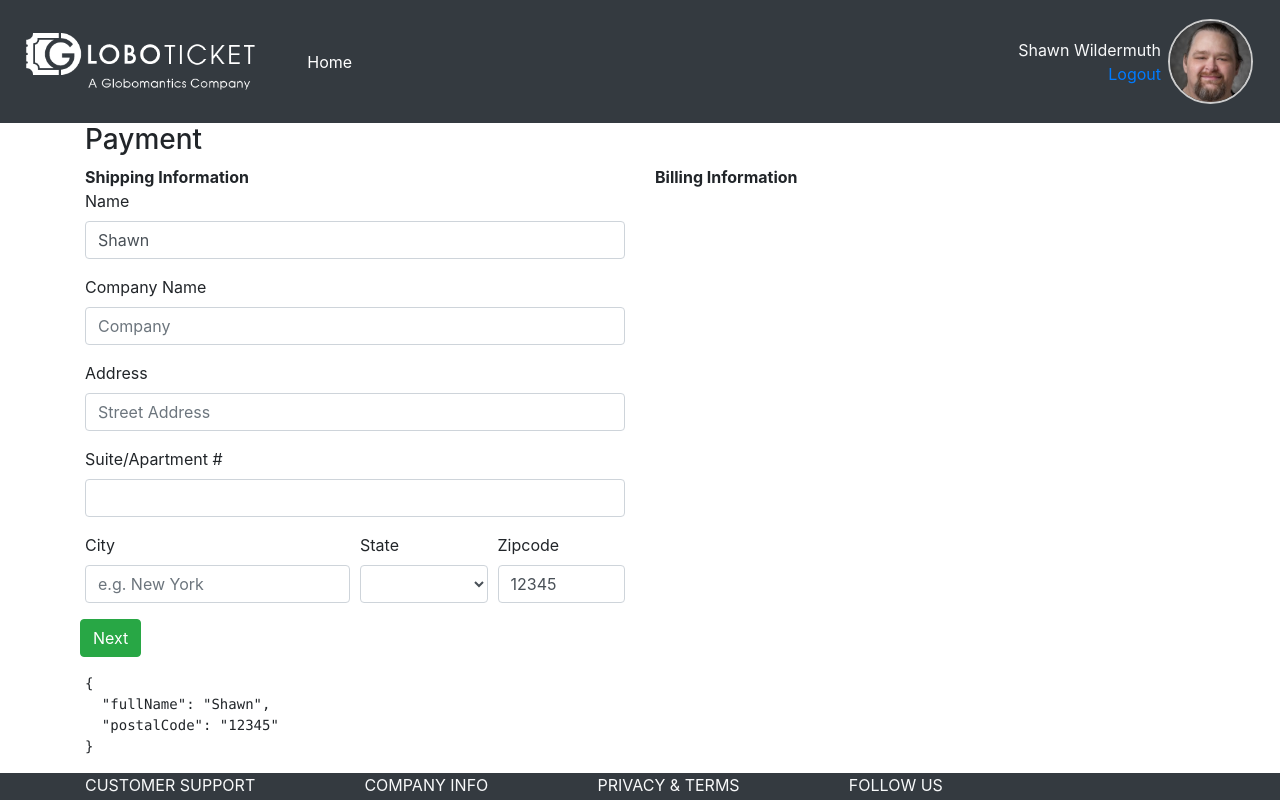
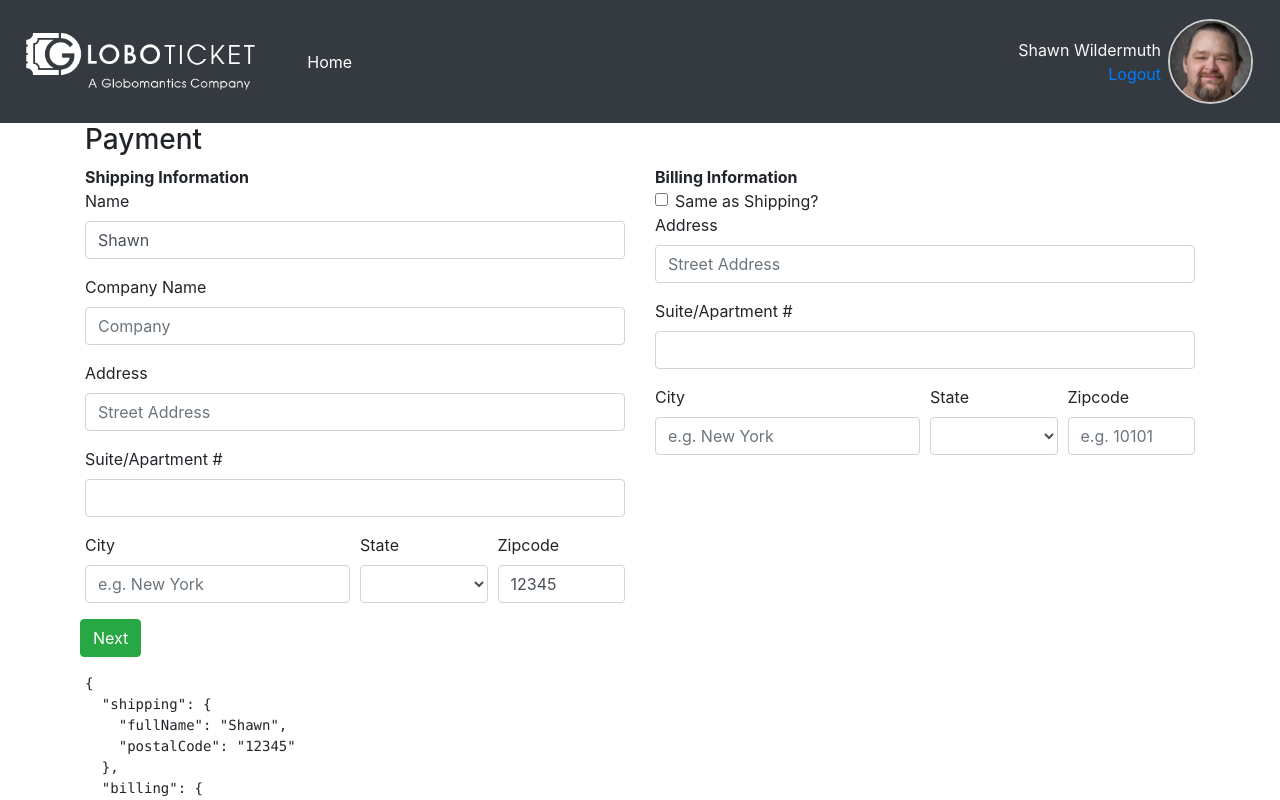
Before and after one commit to leogiraldimg/building_forms_with_vue, a Vue app in the folder vue-forms/: page / in a window 1280 px wide. Shown: the top 800 px of the page. Built offline with nearby package versions, Linux system fonts and the light colour scheme.

Commit message:
feat: includes other uses for binding

```diff
--- a/vue-forms/src/App.vue
+++ b/vue-forms/src/App.vue
@@ -1,6 +1,7 @@
 <template>
   <div>
     <h3>Payment</h3>
+    <div v-if="error" class="alert alert-danger">{{ error }}</div>
     <form novalidate @submit.prevent="onSave">
       <div class="row">
         <div class="col-md-6">
@@ -12,7 +13,7 @@
               type="text"
               class="form-control"
               placeholder="Your Name"
-              v-model="payment.fullName"
+              v-model="payment.shipping.fullName"
             />
           </div>
           <div class="form-group">
@@ -22,7 +23,7 @@
               type="text"
               class="form-control"
               placeholder="Company"
-              v-model="payment.company"
+              v-model="payment.shipping.company"
             />
           </div>
           <div class="form-group">
@@ -32,7 +33,7 @@
               type="text"
               class="form-control"
               placeholder="Street Address"
-              v-model="payment.address1"
+              v-model="payment.shipping.address1"
             />
           </div>
           <div class="form-group">
@@ -42,7 +43,7 @@
               type="text"
               class="form-control"
               placeholder=""
-              v-model="payment.address2"
+              v-model="payment.shipping.address2"
             />
           </div>
           <div class="form-row">
@@ -53,7 +54,7 @@
                 type="text"
                 class="form-control"
                 placeholder="e.g. New York"
-                v-model="payment.cityTown"
+                v-model="payment.shipping.cityTown"
               />
             </div>
             <div class="form-group col-md-3">
@@ -61,7 +62,7 @@
               <select
                 id="stateProvince"
                 class="form-control"
-                v-model="payment.stateProvince"
+                v-model="payment.shipping.stateProvince"
               >
                 <option
                   v-for="s in states"
@@ -69,8 +70,7 @@
                   :value="s.abbreviation"
                 >
                   {{ stateFormat(s) }}
-                </option
-                >
+                </option>
               </select>
             </div>
             <div class="form-group col-md-3">
@@ -80,7 +80,7 @@
                 type="text"
                 class="form-control"
                 placeholder="e.g. 10101"
-                v-model="zipcode"
+                v-model="payment.shipping.postalCode"
               />
             </div>
             <div class="form-group">
@@ -90,6 +90,80 @@
         </div>
         <div class="col-md-6">
           <div><strong>Billing Information</strong></div>
+          <div class="form-check">
+            <input
+              type="checkbox"
+              id="sameAsShipping"
+              class="form-check-input"
+              v-model="payment.billing.sameAsShipping"
+            />
+            <label for="sameAsShipping" class="form-check-label"
+              >Same as Shipping?</label
+            >
+          </div>
+          <div class="form-group">
+            <label for="address1">Address</label>
+            <input
+              id="address1"
+              type="text"
+              class="form-control"
+              placeholder="Street Address"
+              v-model="payment.billing.address1"
+              :disabled="payment.billing.sameAsShipping"
+            />
+          </div>
+          <div class="form-group">
+            <label for="address2">Suite/Apartment #</label>
+            <input
+              id="address2"
+              type="text"
+              class="form-control"
+              placeholder=""
+              v-model="payment.billing.address2"
+              :disabled="payment.billing.sameAsShipping"
+            />
+          </div>
+          <div class="form-row">
+            <div class="form-group col-md-6">
+              <label for="cityTown">City</label>
+              <input
+                id="cityTown"
+                type="text"
+                class="form-control"
+                placeholder="e.g. New York"
+                v-model="payment.billing.cityTown"
+                :disabled="payment.billing.sameAsShipping"
+              />
+            </div>
+            <div class="form-group col-md-3">
+              <label for="stateProvince">State</label>
+              <select
+                id="stateProvince"
+                class="form-control"
+                v-model="payment.billing.stateProvince"
+                :disabled="payment.billing.sameAsShipping"
+              >
+                <option
+                  v-for="s in states"
+                  :key="s.abbreviation"
+                  :value="s.abbreviation"
+                >
+                  {{ stateFormat(s) }}
+                </option>
+              </select>
+            </div>
+            <div class="form-group col-md-3">
+              <label for="postalCode">Zipcode</label>
+              <input
+                id="postalCode"
+                type="text"
+                class="form-control"
+                placeholder="e.g. 10101"
+                v-model="payment.billing.postalCode"
+                :disabled="payment.billing.sameAsShipping"
+              />
+            </div>
+          </div>
         </div>
       </div>
     </form>
@@ -100,19 +174,26 @@
 </template>
 
 <script>
-import { ref, computed } from "vue";
+import { ref, computed, watch } from "vue";
 import states from "@/lookup/states";
 import formatters from "@/formatters";
 
 export default {
   setup() {
     const payment = ref({
-      fullName: "Shawn",
-      postalCode: "12345",
+      shipping: {
+        fullName: "Shawn",
+        postalCode: "12345",
+      },
+      billing: {
+        sameAsShipping: false,
+      },
     });
 
+    const error = ref("");
+
     function onSave() {
-      alert("We can't save yet");
+      error.value = "We can't save yet, we don't have an API";
     }
 
     const zipcode = computed({
@@ -122,18 +203,36 @@ export default {
           if (val.length <= 5 || val.indexOf("-") > -1) {
             payment.value.postalCode = val;
           } else {
-            payment.value.postalCode = `${val.substring(0,5)}-${val.substring(5)}`
+            payment.value.postalCode = `${val.substring(0, 5)}-${val.substring(
+              5
+            )}`;
           }
         }
+      },
+    });
+
+    watch(
+      // What to watch
+      () => payment.value.billing.sameAsShipping,
+      // What to do
+      () => {
+        if (payment.value.billing.sameAsShipping) {
+          payment.value.billing.address1 = "";
+          payment.value.billing.address2 = "";
+          payment.value.billing.cityTown = "";
+          payment.value.billing.stateProvince = "";
+          payment.value.billing.postalCode = "";
+        }
       }
-    });
+    );
 
     return {
       payment,
       states,
       onSave,
       ...formatters,
-      zipcode
+      zipcode,
+      error,
     };
   },
 };
```
